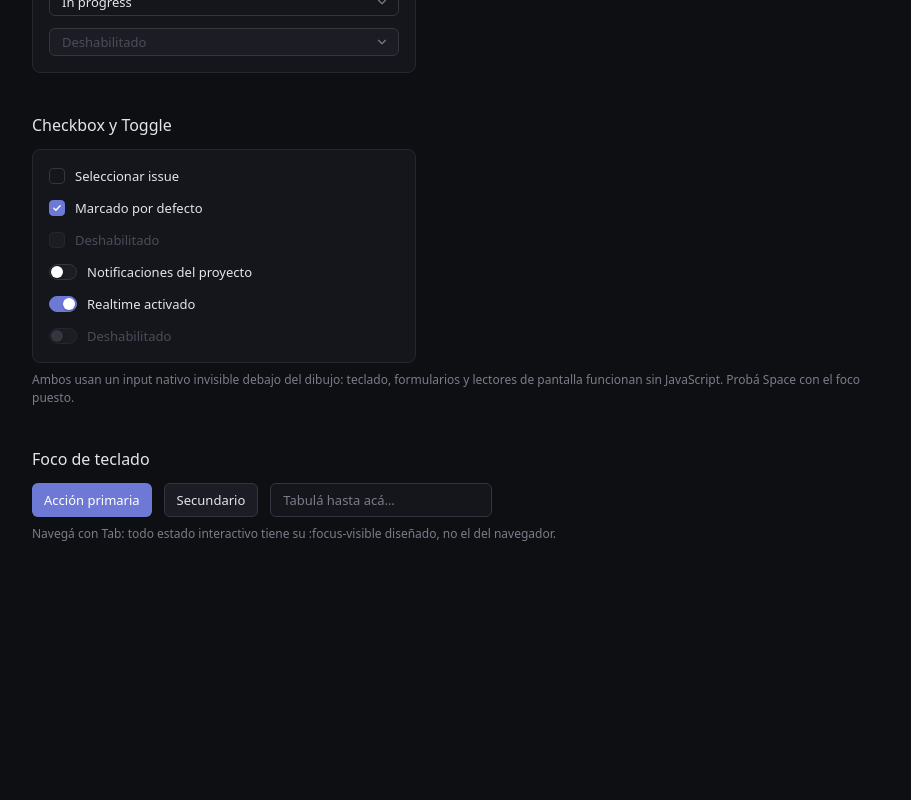
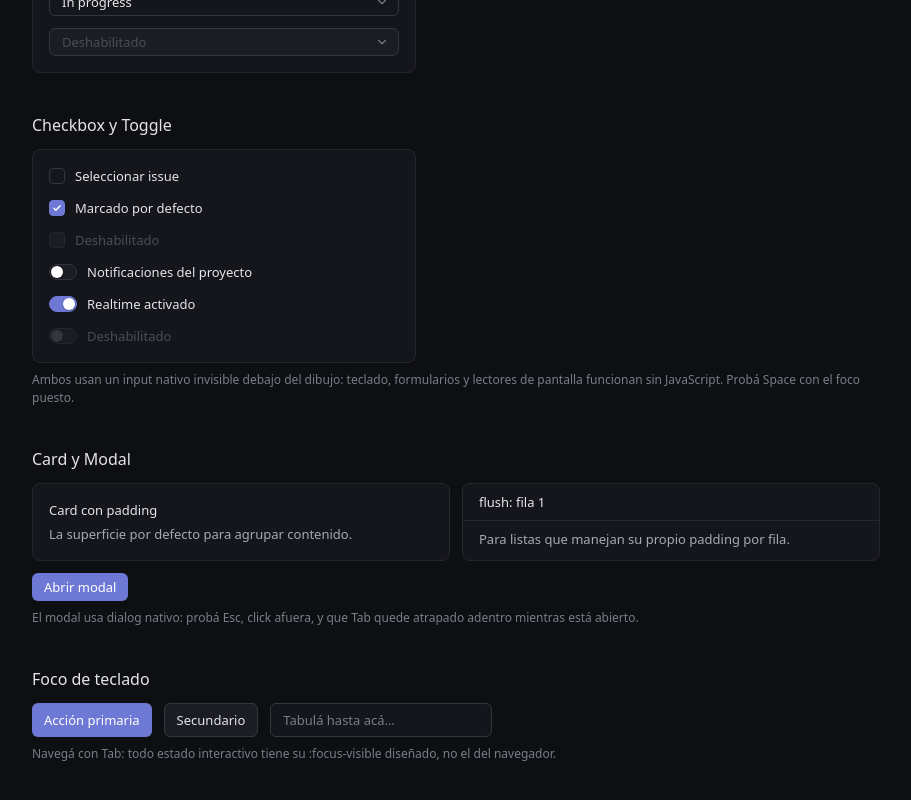
Before and after one commit to brandonmoreragarcia/next-supabase-app, a Next.js app: page /styleguide in a window 1280 px wide. Shown: the part 2662-3462 px from the top of the page, without its empty margins (184-1095 px from the left). Before the commit the page ends 3285 px from the top, so only its background shows below. Built offline with nearby package versions, Linux system fonts and the light colour scheme.

Commit message:
Fase 1: Card y Modal sobre dialog nativo
showModal() da focus trap, top-layer, Esc y ::backdrop sin librerías.
React solo sincroniza la prop open con el estado imperativo del DOM —
patrón que se repetirá cuando haya que envolver APIs del navegador.

```diff
--- /dev/null
+++ b/src/app/styleguide/modal-demo.tsx
@@ -0,0 +1,42 @@
+'use client';
+
+import { useState } from 'react';
+import { Button } from '@/components/ui/button';
+import { Input } from '@/components/ui/input';
+import { Modal } from '@/components/ui/modal';
+
+export function ModalDemo() {
+  const [open, setOpen] = useState(false);
+
+  return (
+    <>
+      <Button variant="primary" onClick={() => setOpen(true)}>
+        Abrir modal
+      </Button>
+      <Modal
+        open={open}
+        onClose={() => setOpen(false)}
+        title="Nuevo proyecto"
+        footer={
+          <>
+            <Button onClick={() => setOpen(false)}>Cancelar</Button>
+            <Button variant="primary" onClick={() => setOpen(false)}>
+              Crear proyecto
+            </Button>
+          </>
+        }
+      >
+        <div className="grid gap-3">
+          <label className="grid gap-1.5 text-xs text-secondary">
+            Nombre
+            <Input placeholder="Nombre del proyecto" />
+          </label>
+          <label className="grid gap-1.5 text-xs text-secondary">
+            Clave
+            <Input placeholder="WEB" className="max-w-24 font-mono uppercase" />
+          </label>
+        </div>
+      </Modal>
+    </>
+  );
+}
--- a/src/app/styleguide/page.tsx
+++ b/src/app/styleguide/page.tsx
@@ -11,7 +11,9 @@ import { StatusBadge } from '@/components/ui/status-badge';
 import { PriorityIndicator } from '@/components/ui/priority-indicator';
 import { LabelChip } from '@/components/ui/label-chip';
 import { Tooltip } from '@/components/ui/tooltip';
+import { Card } from '@/components/ui/card';
 import { ThemeToggle } from './theme-toggle';
+import { ModalDemo } from './modal-demo';
 
 export const metadata: Metadata = {
   title: 'Styleguide — Tracker',
@@ -395,6 +397,30 @@ export default function StyleguidePage() {
         </p>
       </Section>
 
+      <Section title="Card y Modal">
+        <div className="grid gap-3 sm:grid-cols-2">
+          <Card>
+            <h3 className="text-sm font-medium text-primary">Card con padding</h3>
+            <p className="mt-1 text-sm text-secondary">
+              La superficie por defecto para agrupar contenido.
+            </p>
+          </Card>
+          <Card flush>
+            <div className="border-b border-line px-4 py-2 text-sm text-primary">flush: fila 1</div>
+            <div className="px-4 py-2 text-sm text-secondary">
+              Para listas que manejan su propio padding por fila.
+            </div>
+          </Card>
+        </div>
+        <div className="mt-3">
+          <ModalDemo />
+        </div>
+        <p className="mt-2 text-xs text-muted">
+          El modal usa dialog nativo: probá Esc, click afuera, y que Tab quede atrapado adentro
+          mientras está abierto.
+        </p>
+      </Section>
+
       <Section title="Foco de teclado">
         <div className="flex flex-wrap gap-3">
           <button className="rounded-md bg-accent px-3 py-1.5 text-sm font-medium text-accent-fg hover:bg-accent-hover">
--- /dev/null
+++ b/src/components/ui/card.tsx
@@ -0,0 +1,16 @@
+import type { ComponentPropsWithRef } from 'react';
+import { cn } from '@/lib/cn';
+
+export interface CardProps extends ComponentPropsWithRef<'div'> {
+  /** Sin padding interno — para listas que manejan el suyo por fila. */
+  flush?: boolean;
+}
+
+export function Card({ flush = false, className, ...rest }: CardProps) {
+  return (
+    <div
+      className={cn('rounded-lg border border-line bg-surface', !flush && 'p-4', className)}
+      {...rest}
+    />
+  );
+}
--- /dev/null
+++ b/src/components/ui/modal.tsx
@@ -0,0 +1,67 @@
+'use client';
+
+import { useEffect, useRef, type MouseEvent, type ReactNode } from 'react';
+import { cn } from '@/lib/cn';
+import { IconButton } from './icon-button';
+
+export interface ModalProps {
+  open: boolean;
+  /** Se dispara al cerrar por Esc, click en el fondo o el botón ×. */
+  onClose: () => void;
+  title: string;
+  children: ReactNode;
+  /** Zona de acciones (botones) al pie. */
+  footer?: ReactNode;
+  className?: string;
+}
+
+/**
+ * Sobre <dialog> nativo: showModal() nos da gratis el focus trap, la capa
+ * top-layer (nada de z-index en guerra), Esc para cerrar y ::backdrop.
+ * React solo sincroniza la prop `open` con el estado imperativo del DOM.
+ */
+export function Modal({ open, onClose, title, children, footer, className }: ModalProps) {
+  const ref = useRef<HTMLDialogElement>(null);
+
+  useEffect(() => {
+    const dialog = ref.current;
+    if (!dialog) return;
+    if (open && !dialog.open) dialog.showModal();
+    if (!open && dialog.open) dialog.close();
+  }, [open]);
+
+  function onBackdropClick(e: MouseEvent<HTMLDialogElement>) {
+    if (e.target === ref.current) onClose();
+  }
+
+  return (
+    <dialog
+      ref={ref}
+      onClose={onClose}
+      onClick={onBackdropClick}
+      className={cn(
+        'm-auto w-full max-w-md rounded-lg border border-line bg-surface p-0 text-primary shadow-3',
+        'backdrop:bg-black/50',
+        className,
+      )}
+    >
+      <div className="flex items-center justify-between border-b border-line px-4 py-3">
+        <h2 className="text-lg font-medium">{title}</h2>
+        <IconButton aria-label="Cerrar" onClick={onClose}>
+          <svg viewBox="0 0 16 16" aria-hidden="true">
+            <path
+              d="M4 4l8 8M12 4l-8 8"
+              stroke="currentColor"
+              strokeWidth="1.3"
+              strokeLinecap="round"
+            />
+          </svg>
+        </IconButton>
+      </div>
+      <div className="px-4 py-3">{children}</div>
+      {footer ? (
+        <div className="flex justify-end gap-2 border-t border-line px-4 py-3">{footer}</div>
+      ) : null}
+    </dialog>
+  );
+}
```
